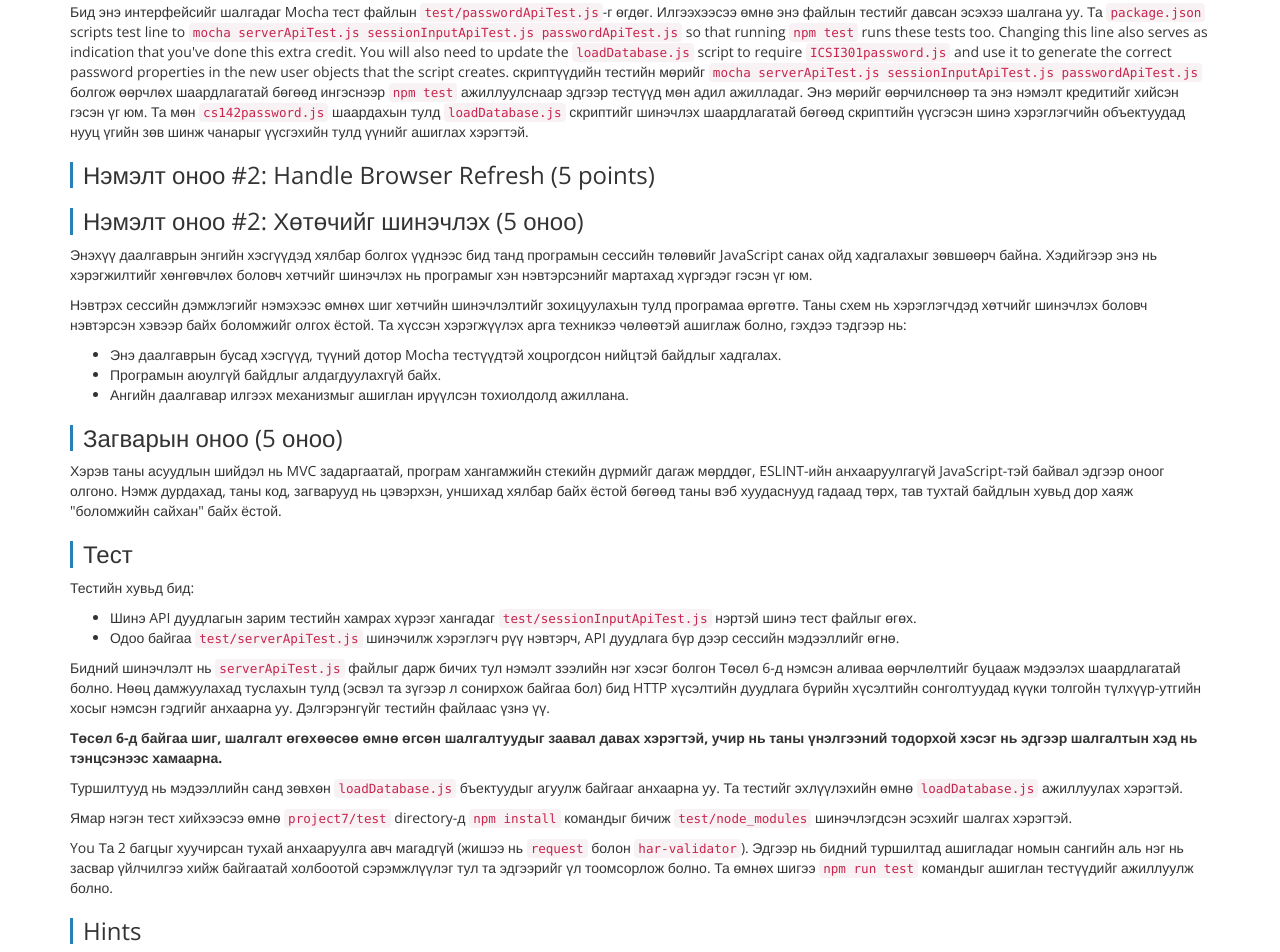
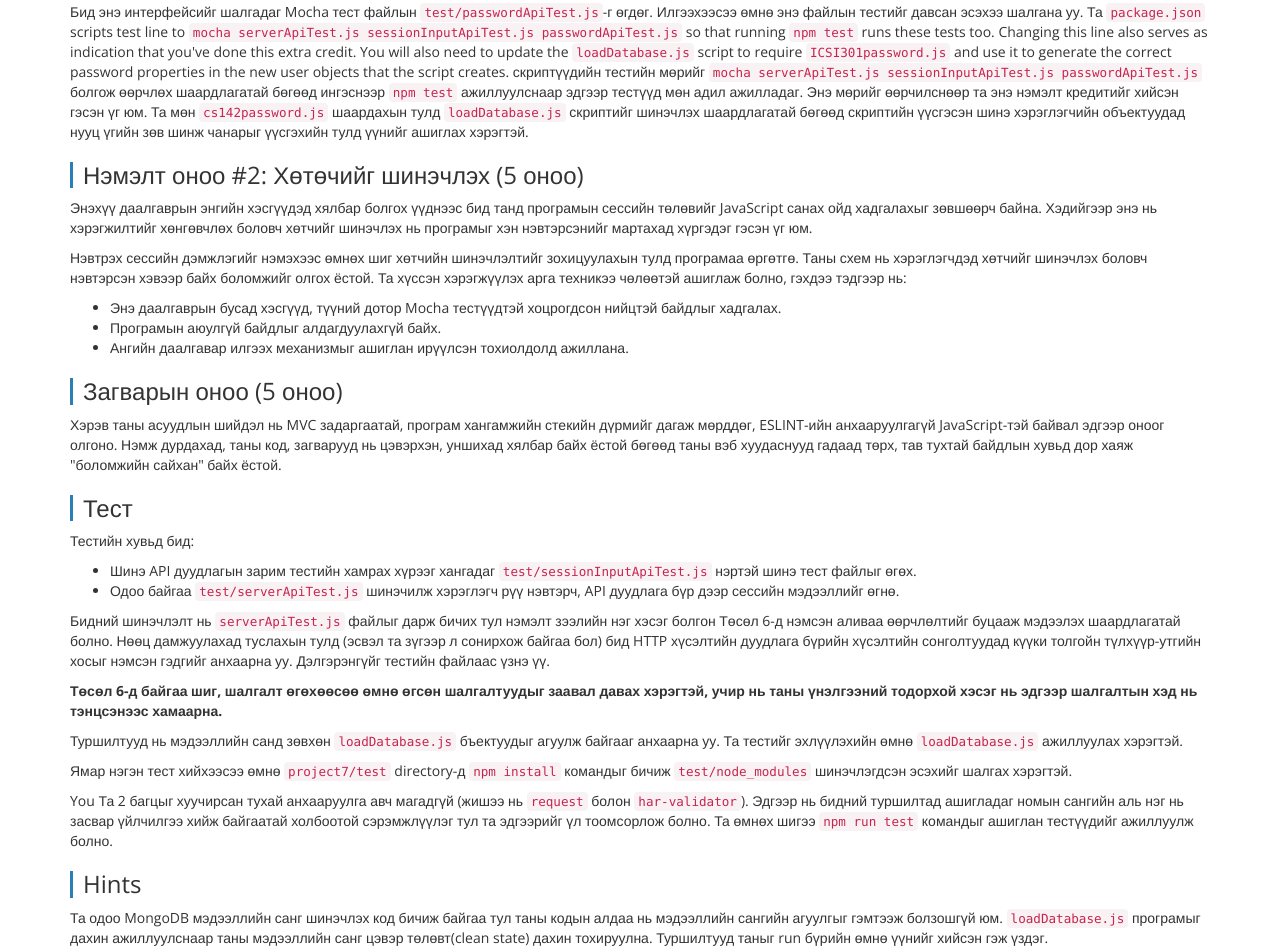
Before and after one commit to kde-milab/cs142-website-mn, a plain HTML site: page project7-react.html in a window 1280 px wide. Shown: the part 4700-5652 px from the top of the page. Drawn offline with nearby package versions, Linux system fonts and the light colour scheme.

Commit message:
update 7

```diff
--- a/project7-react.html
+++ b/project7-react.html
@@ -533,8 +533,6 @@ function doesPasswordMatch(hash, salt, clearTextPassword) {
   </section>
 
   <section>
-    <h3 class="left-border">Нэмэлт оноо #2: Handle Browser Refresh (5
-      points)</h3>
     <h3 class="left-border">Нэмэлт оноо #2: Хөтөчийг шинэчлэх (5 оноо)</h3>
     <p>
       Энэхүү даалгаврын энгийн хэсгүүдэд хялбар болгох үүднээс
```
